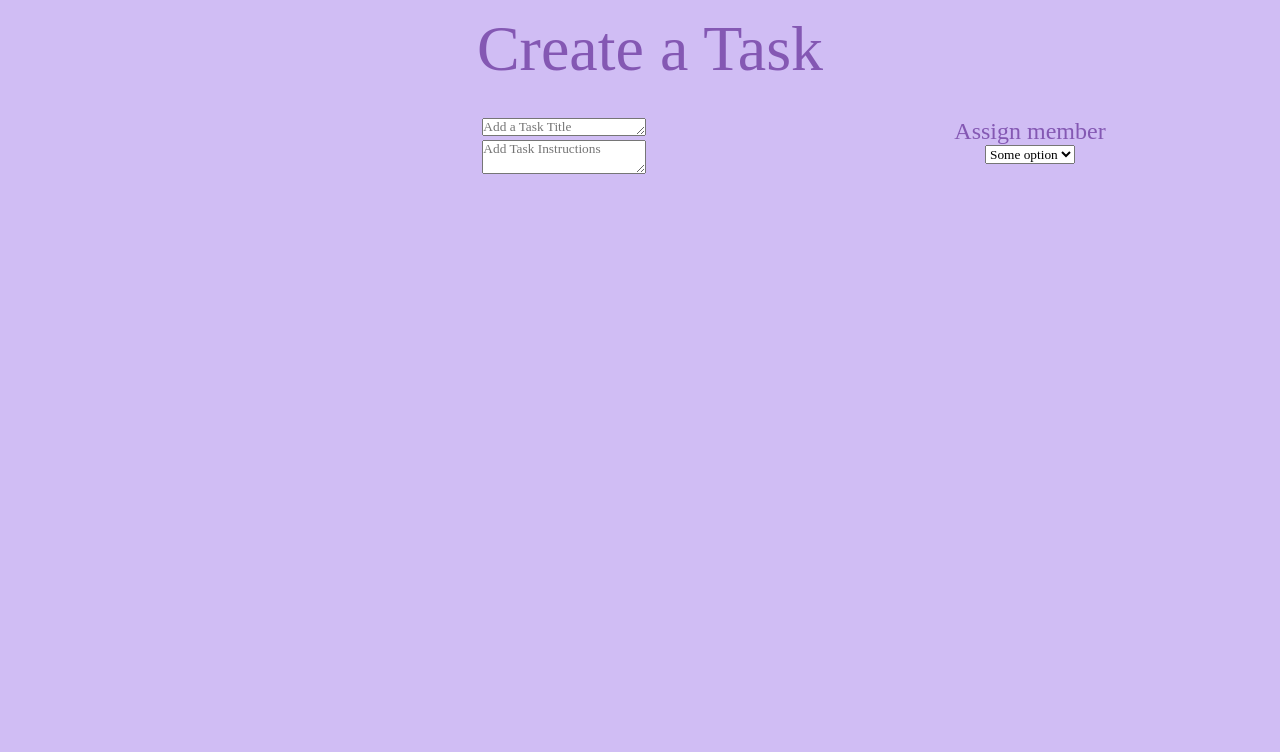
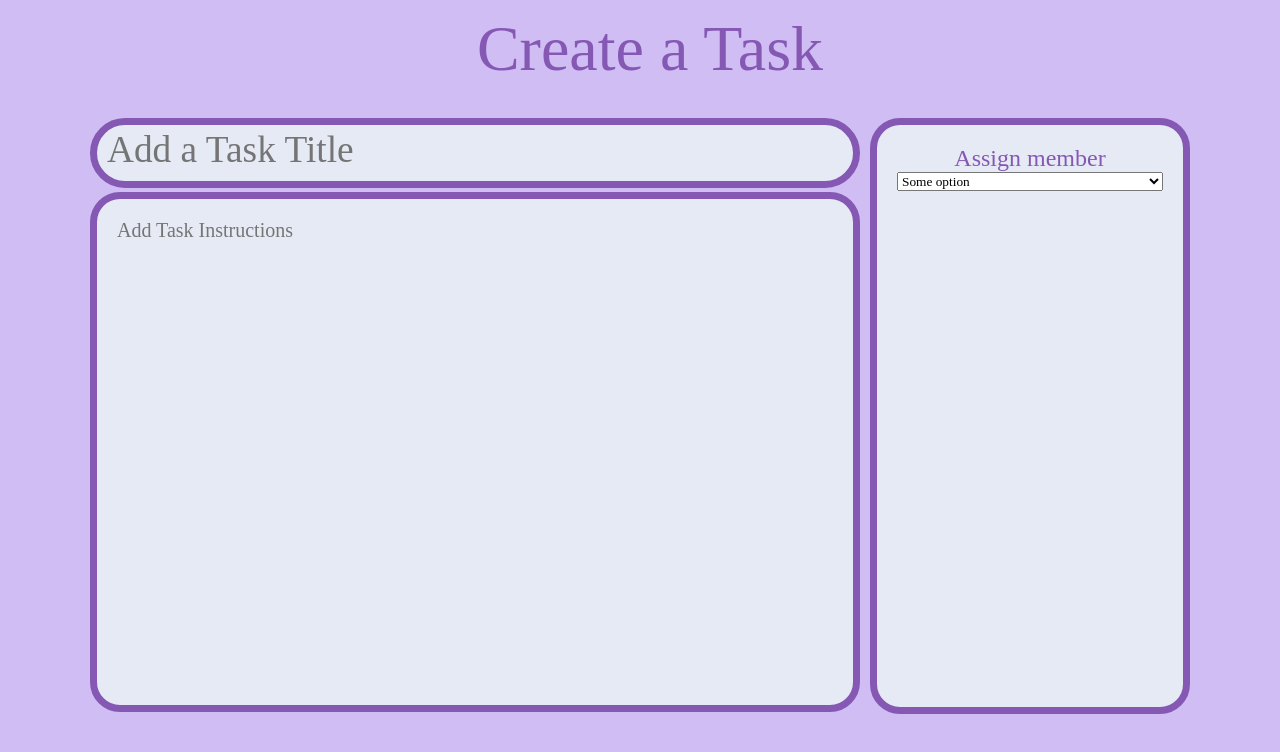
Before and after one commit to jxliahx/Software-Project, a React (Create React App) app in the folder frontend/: page /createTask in a window 1280 px wide. Shown: the top 752 px of the page. Built offline with nearby package versions, Linux system fonts and the light colour scheme.

Commit message:
adding create page/task code

```diff
--- a/frontend/src/createPage.css
+++ b/frontend/src/createPage.css
@@ -41,16 +41,20 @@
     margin-top: 20px;
   }
 
-  .TitleText {
+  .AddTaskTitle {
     color: #8458B3;
     font-family: "Poppins";
-    font-size: 20pt;
+    font-size: 28pt;
     background-color: #e5eaf5;
     border-color: #8458B3;
-    border-width: 5px;
+    border-width: 7px;
     border-radius: 5cm;
     resize:none;
-    width: 50%;
+    width: 100%;
+    height: 70px;
+    padding: 3px;
+    padding-left: 10px;
+    align-self: auto;
   }
 
   .TaskTitle {
@@ -64,6 +68,7 @@
   .AddTitle {
     color: #8458B3;
     font-size: 18pt;
+    text-align: center;
     align-items: center;
     /* margin-left: 20px; */
     font-family: "Poppins", extrabold;
@@ -84,7 +89,7 @@
   .ContainerJ {
     max-width: calc(100% - 500px);
     width: 100%;
-
+    padding-right: 10px;
     flex-direction: column;
   }
 
@@ -215,3 +220,51 @@
     margin-bottom: 40px;
     margin-top: 20px;
   }
+
+  .TaskContainer {
+    display: flex;
+    flex-wrap: wrap;
+    justify-content: flex-start;
+    flex-direction: column;
+
+    max-width: 100%;
+    width: 100%;
+    height: 520px;
+    background: #e5eaf5;
+    border: solid #8458B3;
+    border-color: #8458B3;
+    border-width: 7px;
+    border-radius: 30px;
+    padding: 20px;
+    margin-bottom: 20px;
+    font-size: 20px;
+  }
+
+  .TaskContainer2 {
+    display: flex;
+    flex-wrap: wrap;
+    justify-content: flex-start;
+    flex-direction: column;
+  }
+
+  .Assign {
+    display: flex;
+    flex-wrap: wrap;
+    justify-content: flex-start;
+    flex-direction: column;
+
+    max-width: calc(25%);
+    width: 100%;
+    height: 596px;
+    background: #e5eaf5;
+    border: solid #8458B3;
+    border-color: #8458B3;
+    border-width: 7px;
+    border-radius: 30px;
+    padding: 20px;
+    margin-bottom: 20px;
+  }
+
+  textarea {
+    resize:none;
+  }
--- a/frontend/src/createPage.js
+++ b/frontend/src/createPage.js
@@ -94,15 +94,15 @@ function CreatePage () {
                 </header>
 
             </div>
-            <div>
+            {/* <div>
                     <TaskModalPortal
                         visible={showModal}
                         title="Portal Modal"
                         description="I was rendered usign portals"
                         onClose={closeModal}
                     />
-                                    {/* <button onClick={openModal}>Show Modal</button> */}
-                    </div>
+
+                    </div> */}
             <div className="BigBox">
                 <div className="ContainerJ">
                     <div className="TasksJ">
```
